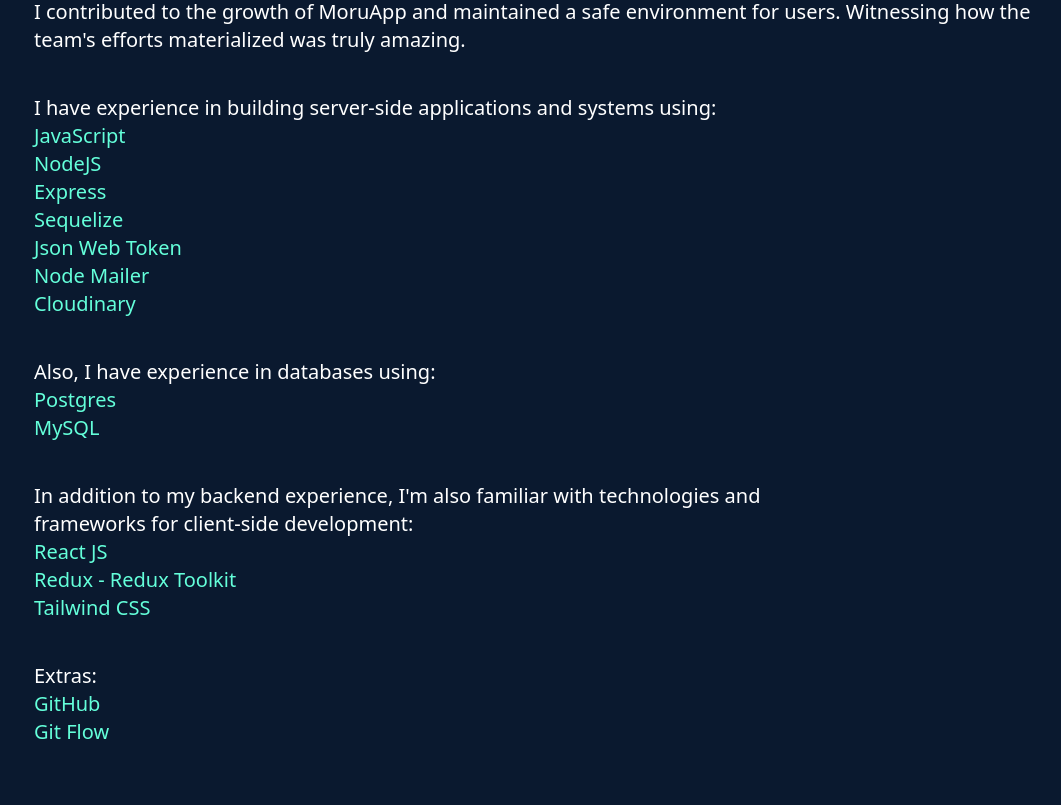
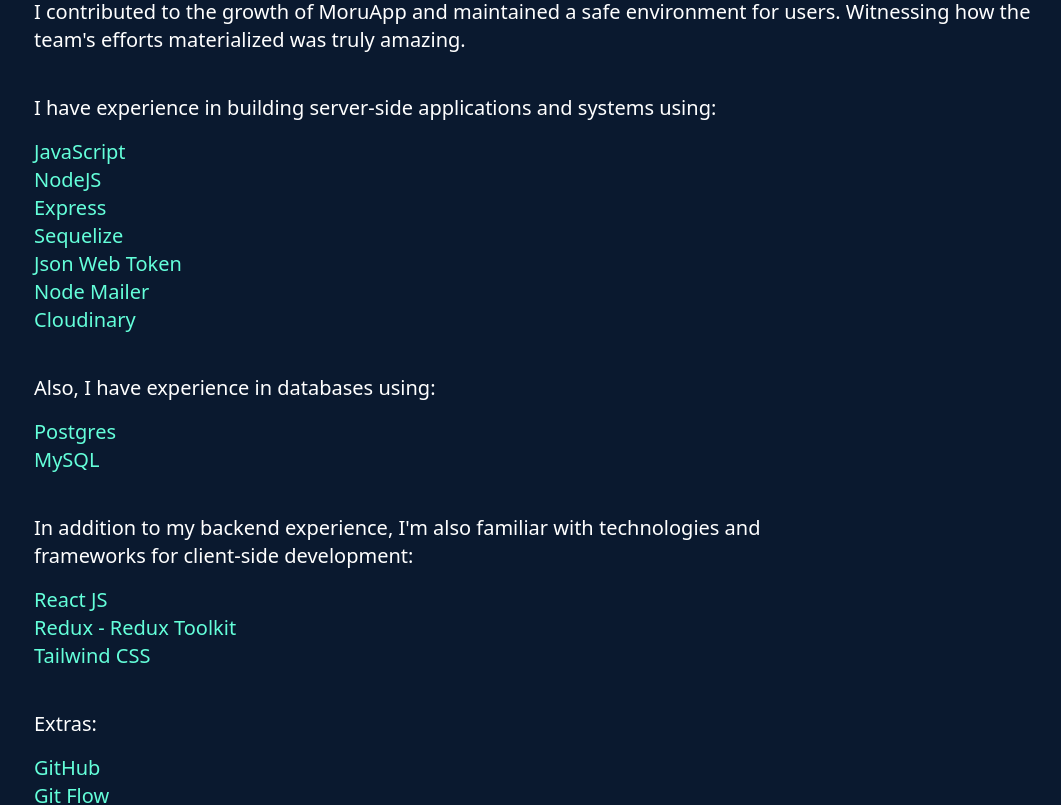
Before and after one commit to Isai-Arellano-Koo/portfolio, a React (Vite) app in the folder client/: page / in a window 1280 px wide. Shown: the part 1540-2345 px from the top of the page, without its empty margins (178-1239 px from the left). Built offline with nearby package versions, Linux system fonts and the light colour scheme.

Commit message:
cambio en margin

```diff
--- a/client/src/components/Experience.jsx
+++ b/client/src/components/Experience.jsx
@@ -23,7 +23,7 @@
         <p className="text-xl max-w-3xl mr-5 mb-10">
           I have experience in building server-side
           applications and systems using:
-           <p className="text-green">JavaScript</p>
+           <p className="text-green mt-4">JavaScript</p>
            <p className="text-green">NodeJS</p>
            <p className="text-green">Express</p>
            <p className="text-green">Sequelize</p>
@@ -33,19 +33,19 @@
         </p>
         <p className="text-xl max-w-3xl mr-5 mb-10">
         Also, I have experience in databases using:
-        <p className="text-green">Postgres</p>
+        <p className="text-green mt-4">Postgres</p>
         <p className="text-green">MySQL</p>
         </p>
         <p className="text-xl max-w-3xl mb-10">
           In addition to my backend experience, I'm
           also familiar with technologies and frameworks for client-side
           development:
-          <p className="text-green">React JS</p>
+          <p className="text-green mt-4">React JS</p>
           <p className="text-green">Redux - Redux Toolkit</p>
           <p className="text-green">Tailwind CSS</p>
         </p>
         <p className="text-xl max-w-3xl mr-5">Extras:
-        <p className="text-green">GitHub</p>
+        <p className="text-green mt-4">GitHub</p>
         <p className="text-green">Git Flow</p>
         </p>
       </div>
```
